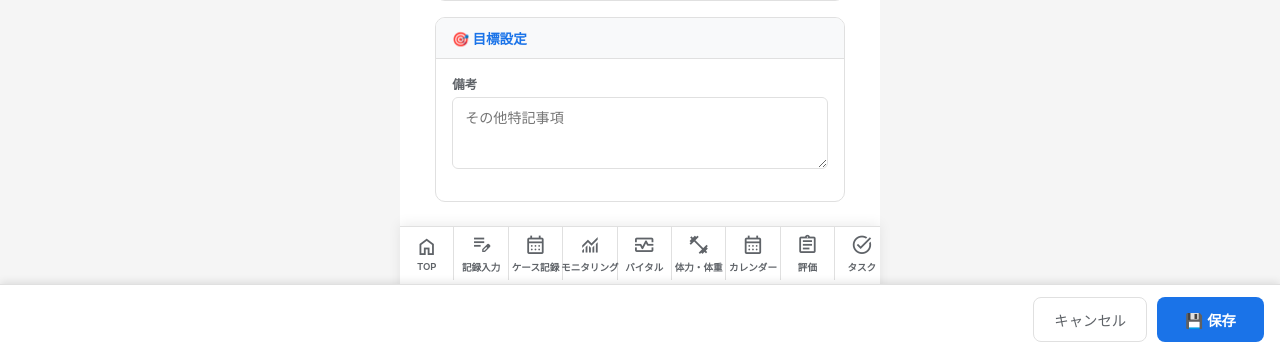
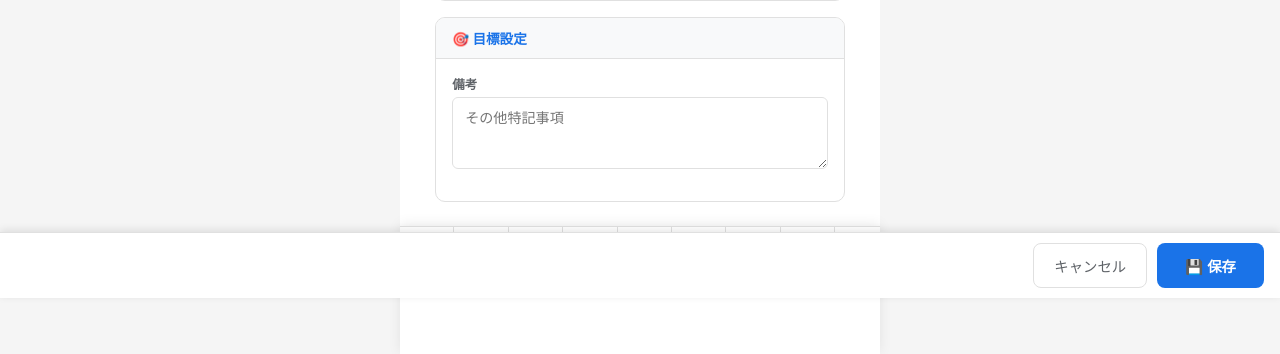
Before and after one commit to cocokaraplus-max/kaigo-ai-app, a Flask app: page /patient_profile in a window 1280 px wide. Shown: the part 1402-1756 px from the top of the page. Run offline with Flask 3, Linux system fonts and the light colour scheme; the visitor is signed in with stand-in values (Sample User, id 1); data that the repository does not hold is empty.

Commit message:
fix: save-bar position fixed with body.appendChild and correct bottom

```diff
--- a/templates/patient_profile.html
+++ b/templates/patient_profile.html
@@ -4,6 +4,7 @@
 
 {% block extra_style %}
 <style>
+.page-wrapper { padding-bottom: 120px; }
 /* ========================================
    利用者基本情報ページ - patient_profile.html
    Session 43
@@ -166,15 +167,17 @@
 
 /* 保存ボタン */
 .save-bar {
-  position: sticky;
-  bottom: 0;
+  position: fixed;
+  bottom: 56px;
+  left: 0;
+  right: 0;
   background: #fff;
   border-top: 1.5px solid #e0e0e0;
-  padding: 12px 16px;
+  padding: 10px 16px;
   display: flex;
   gap: 10px;
   justify-content: flex-end;
-  z-index: 1000;
+  z-index: 2000;
   box-shadow: 0 -2px 8px rgba(0,0,0,0.1);
   box-sizing: border-box;
 }
@@ -949,6 +952,11 @@ async function saveVisitDayProfile(){
     var bar = document.getElementById('profile-save-bar');
     if (bar) document.body.appendChild(bar);
   })();
+  // save-barをbody直下に移動
+  (function() {
+    var bar = document.getElementById('profile-save-bar');
+    if (bar && bar.parentNode !== document.body) document.body.appendChild(bar);
+  })();
 </script>
 {% endblock %}
 {% block above_nav %}
```
